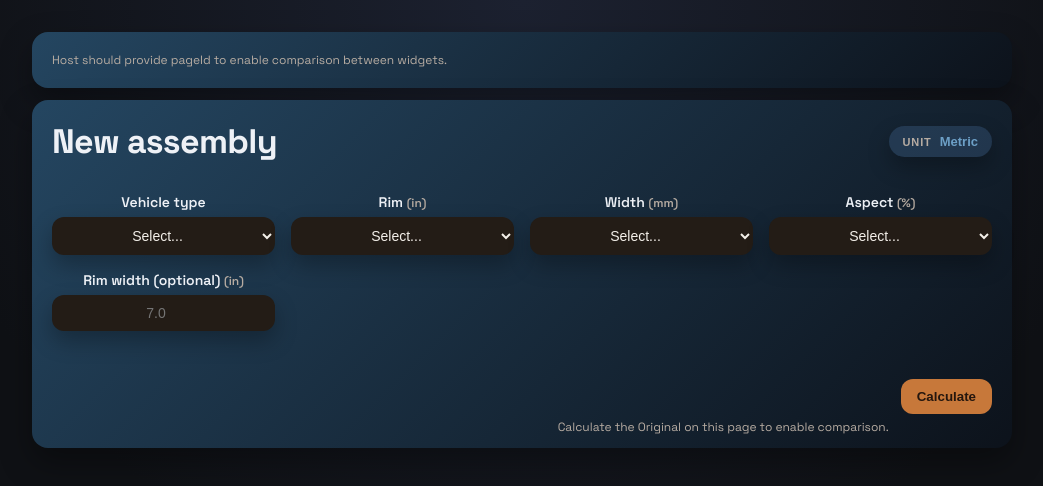
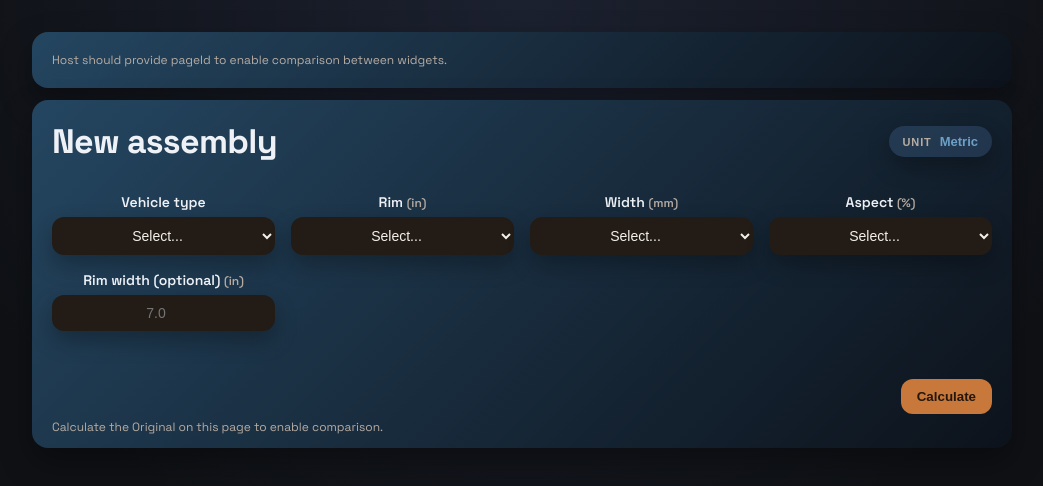
Before and after one commit to allancastrotk/ptp-calculators.code, a Next.js app in the folder frontend-api/: page /widgets/tires-new in a window 1280 px wide. Shown: the top 486 px of the page, without its empty margins (118-1161 px from the left). Built offline with nearby package versions, Linux system fonts and the light colour scheme.

Commit message:
fix(ui): left-align comparison hint anchor

```diff
--- a/frontend-api/styles/globals.css
+++ b/frontend-api/styles/globals.css
@@ -195,11 +195,11 @@ body.ptp-embed .ptp-subtitle {
 
 .ptp-actions__hint {
   position: absolute;
-  right: 0;
+  left: 0;
   top: calc(100% + 6px);
   font-size: 12px;
   color: var(--ptp-muted);
-  text-align: right;
+  text-align: left;
   display: block;
   width: 100%;
   white-space: nowrap;
```
